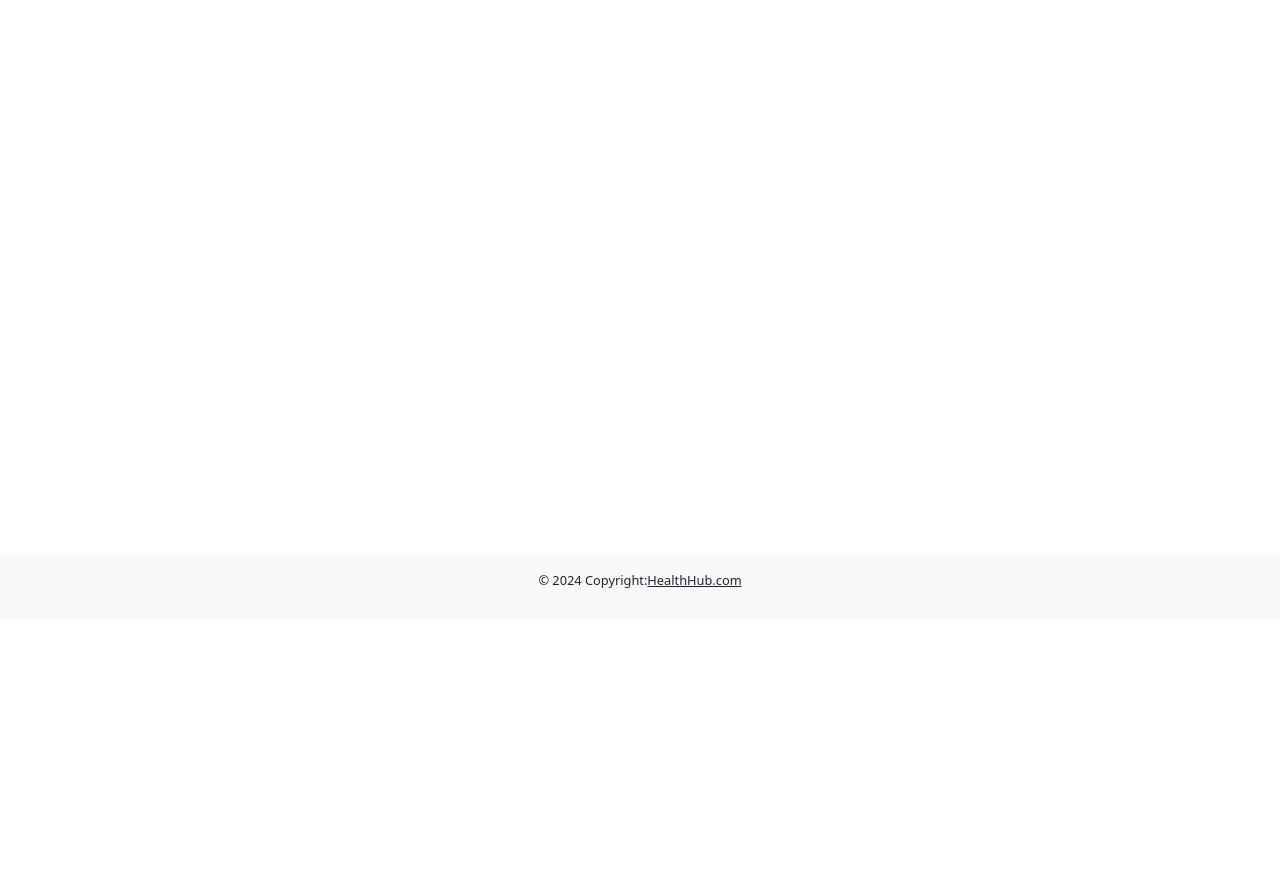
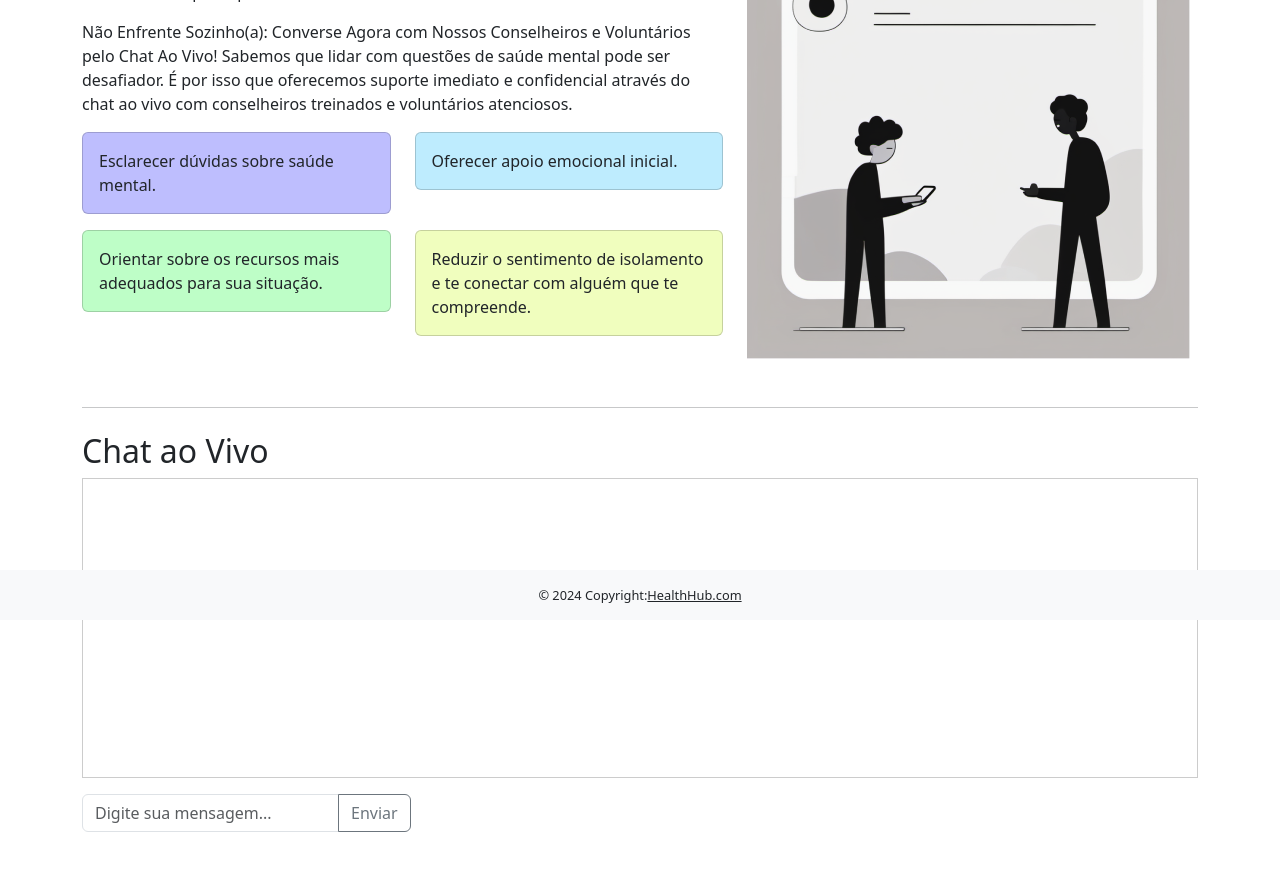
Before and after one commit to d4nielantoni/health-hub, a React (Vite) app: page /suporte in a window 1280 px wide. Shown: the part 180-1050 px from the top of the page. Before the commit the page ends 800 px from the top, so only its background shows below. Built offline with nearby package versions, Linux system fonts and the light colour scheme.

Commit message:
Feito a página de suporte

```diff
--- a/src/App.jsx
+++ b/src/App.jsx
@@ -8,7 +8,7 @@ function App() {
   return (
     <>
       <Header/>
-        <Outlet/>
+      <Outlet/>
       <Footer/>
     </>
   )
--- /dev/null
+++ b/src/components/ChatMessager.jsx
@@ -0,0 +1,64 @@
+import React from "react";
+import { useState } from "react";
+import { Row, Col, Form, Button, Card, InputGroup } from "react-bootstrap";
+
+export default function ChatMessager() {
+  const [messages, setMessages] = useState([]);
+  const [newMessage, setNewMessage] = useState("");
+
+  const handleSendMessage = (e) => {
+    e.preventDefault();
+    if (newMessage.trim()) {
+      setMessages([...messages, newMessage]);
+      setNewMessage("");
+    }
+  };
+
+  return (
+    <Row className="mt-4">
+      <Col>
+        <h2>Chat ao Vivo</h2>
+        <div
+          className="chat-box"
+          style={{
+            border: "1px solid #ccc",
+            padding: "1rem",
+            height: "300px",
+            overflowY: "scroll",
+          }}
+        >
+          {messages.map((msg, index) => (
+            <div
+              key={index}
+              className="chat-message"
+              style={{ margin: "0.5rem 0" }}
+            >
+              <Card>
+                <Card.Body>{msg}</Card.Body>
+              </Card>
+            </div>
+          ))}
+        </div>
+        <Form onSubmit={handleSendMessage} className="mt-3 d-flex">
+          <Form.Group controlId="newMessage">
+            <InputGroup className="mb-3">
+              <Form.Control
+                placeholder="Digite sua mensagem..."
+                aria-label="Recipient's username"
+                aria-describedby="basic-addon2"
+                onChange={(e) => setNewMessage(e.target.value)}
+              />
+              <Button
+                variant="outline-secondary"
+                id="button-addon2"
+                type="submit"
+              >
+                Enviar
+              </Button>
+            </InputGroup>
+          </Form.Group>
+        </Form>
+      </Col>
+    </Row>
+  );
+}
--- a/src/components/footer/footer.module.css
+++ b/src/components/footer/footer.module.css
@@ -1,6 +1,6 @@
 footer {
-    position: fixed;
-    height: 65px;
+   position: fixed;
     bottom: 0;
+    height: 50px;
     width: 100%;
 }
--- /dev/null
+++ b/src/index.css
@@ -0,0 +1,5 @@
+body::after {
+    content: '';
+    display: block;
+    height: 70px;
+}
--- a/src/main.jsx
+++ b/src/main.jsx
@@ -2,8 +2,9 @@ import React from 'react'
 import ReactDOM from 'react-dom/client'
 import App from './App.jsx'
 import 'bootstrap/dist/css/bootstrap.css';
+import "./index.css";
 import { RouterProvider, createBrowserRouter } from 'react-router-dom';
-import Suporte from './pages/Suporte.jsx';
+import Suporte from './pages/suporte/Suporte.jsx';
 import Avaliacao from './pages/avaliacao/Avaliacao.jsx';
 
 const router = createBrowserRouter([
--- a/src/pages/Suporte.jsx
+++ /dev/null
@@ -1,5 +0,0 @@
-export default function Suporte() {
-  return (
-    <div>Suporte</div>
-  )
-}
--- /dev/null
+++ b/src/pages/suporte/Suporte.jsx
@@ -0,0 +1,71 @@
+import { Container, Row, Col, Card } from "react-bootstrap";
+import suportImg from "../../assets/suporte.png";
+import ChatMessager from "../../components/ChatMessager";
+
+export default function Suporte() {
+
+  return (
+    <main>
+      <Container>
+        <Row className="mt-4">
+          <Col lg={7}>
+            <h1>Chat de suporte</h1>
+            <p>
+              Além dos recursos e informações disponíveis em nosso site, nós
+              também oferecemos suporte personalizado através do chat ao vivo.
+            </p>
+            <p>
+              Não Enfrente Sozinho(a): Converse Agora com Nossos Conselheiros e
+              Voluntários pelo Chat Ao Vivo! Sabemos que lidar com questões de
+              saúde mental pode ser desafiador. É por isso que oferecemos
+              suporte imediato e confidencial através do chat ao vivo com
+              conselheiros treinados e voluntários atenciosos.
+            </p>
+            <Row>
+              <Col>
+                <Card
+                  body
+                  style={{ backgroundColor: "rgba(92, 92, 252, 0.397)" }}
+                >
+                  Esclarecer dúvidas sobre saúde mental.
+                </Card>
+              </Col>
+              <Col>
+                <Card
+                  body
+                  style={{ backgroundColor: "rgba(92, 207, 252, 0.397)" }}
+                >
+                  Oferecer apoio emocional inicial.
+                </Card>
+              </Col>
+            </Row>
+            <Row className="mt-3">
+              <Col>
+                <Card
+                  body
+                  style={{ backgroundColor: "rgba(92, 252, 113, 0.397)" }}
+                >
+                  Orientar sobre os recursos mais adequados para sua situação.
+                </Card>
+              </Col>
+              <Col>
+                <Card
+                  body
+                  style={{ backgroundColor: "rgba(217, 252, 92, 0.397)" }}
+                >
+                  Reduzir o sentimento de isolamento e te conectar com alguém
+                  que te compreende.
+                </Card>
+              </Col>
+            </Row>
+          </Col>
+          <Col lg={3} className="mt-3 d-flex">
+            <img src={suportImg} alt="" />
+          </Col>
+        </Row>
+        <hr className="mt-5" />
+        <ChatMessager />
+      </Container>
+    </main>
+  );
+}
```
Also changed, not shown: src/pages/suporte/Suporte.module.css (added, +245 -0 lines), src/assets/suporte.png (added).
